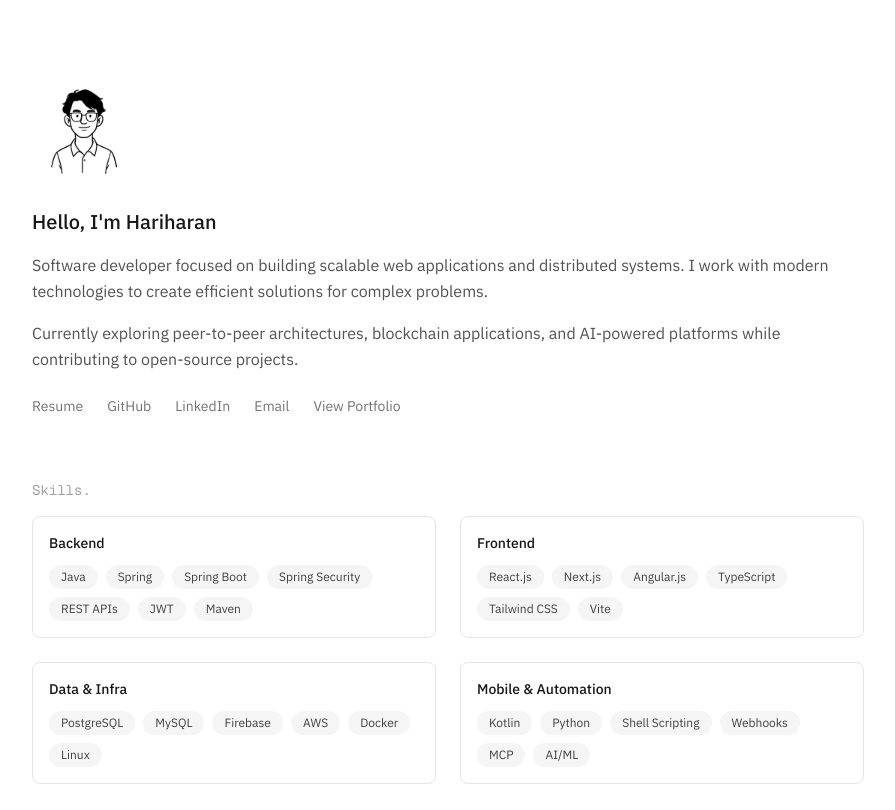
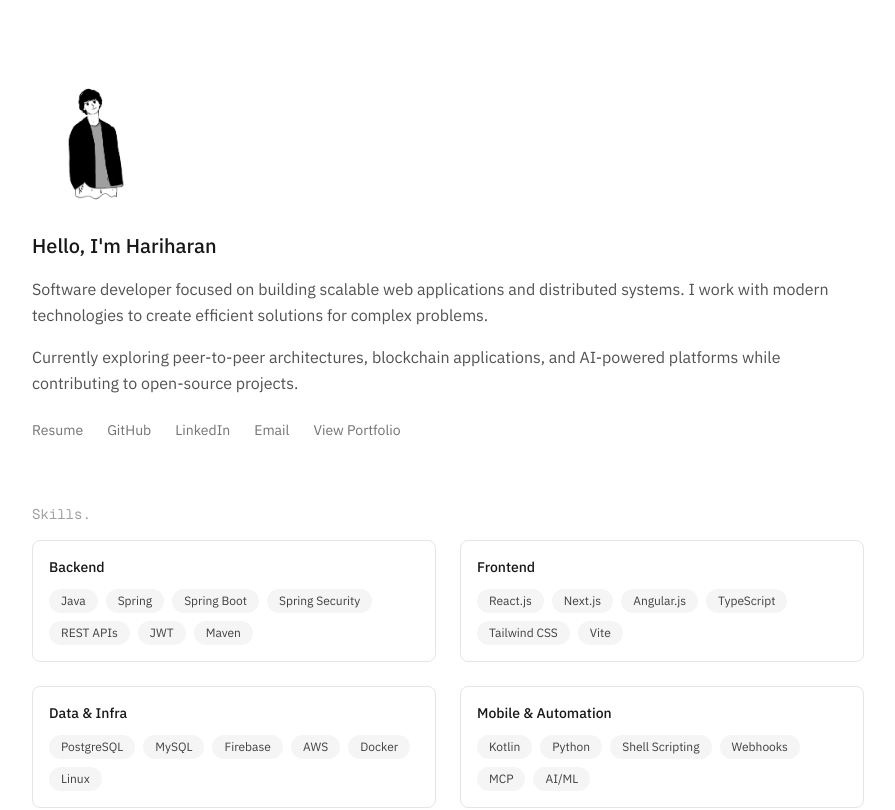
Before and after one commit to hariharan9572/portfolio, a Next.js app: page / in a window 1280 px wide. Shown: the top 810 px of the page, without its empty margins (192-1087 px from the left). Built offline with nearby package versions, Linux system fonts and the light colour scheme.

Commit message:
update avatar

```diff
--- a/app/components/sections/header-section.tsx
+++ b/app/components/sections/header-section.tsx
@@ -18,7 +18,7 @@ export default function HeaderSection() {
         variants={itemVariants}
       >
         <motion.div
-          className="w-26 h-26 rounded-full flex items-center justify-center"
+          className="flex h-32 w-32 items-center justify-center overflow-hidden rounded-full"
           whileHover={{ scale: 1.05 }}
           transition={{ type: 'spring', stiffness: 300, damping: 20 }}
         >
@@ -26,13 +26,13 @@ export default function HeaderSection() {
             <Image
               src={personalInfo.profileImage}
               alt={personalInfo.name}
-              width={96}
-              height={96}
-              className="w-24 h-24 rounded-full"
+              width={128}
+              height={128}
+              className="h-32 w-32 rounded-full object-cover object-top"
               priority
             />
           ) : (
-            <div className="w-24 h-24 rounded-full border border-neutral-200 bg-neutral-100 text-neutral-700 flex items-center justify-center text-3xl font-semibold">
+            <div className="flex h-32 w-32 items-center justify-center rounded-full border border-neutral-200 bg-neutral-100 text-4xl font-semibold text-neutral-700">
               H
             </div>
           )}
--- a/app/data/resume-data.ts
+++ b/app/data/resume-data.ts
@@ -9,7 +9,7 @@ export const resumeData: ResumeData = {
       "Software developer focused on building scalable web applications and distributed systems. I work with modern technologies to create efficient solutions for complex problems.",
       "Currently exploring peer-to-peer architectures, blockchain applications, and AI-powered platforms while contributing to open-source projects."
     ],
-    profileImage: "/dp.webp"
+    profileImage: "/avatar.avif"
   },
   socialLinks: [
     {
```
Also changed, not shown: public/avatar.avif (added).
